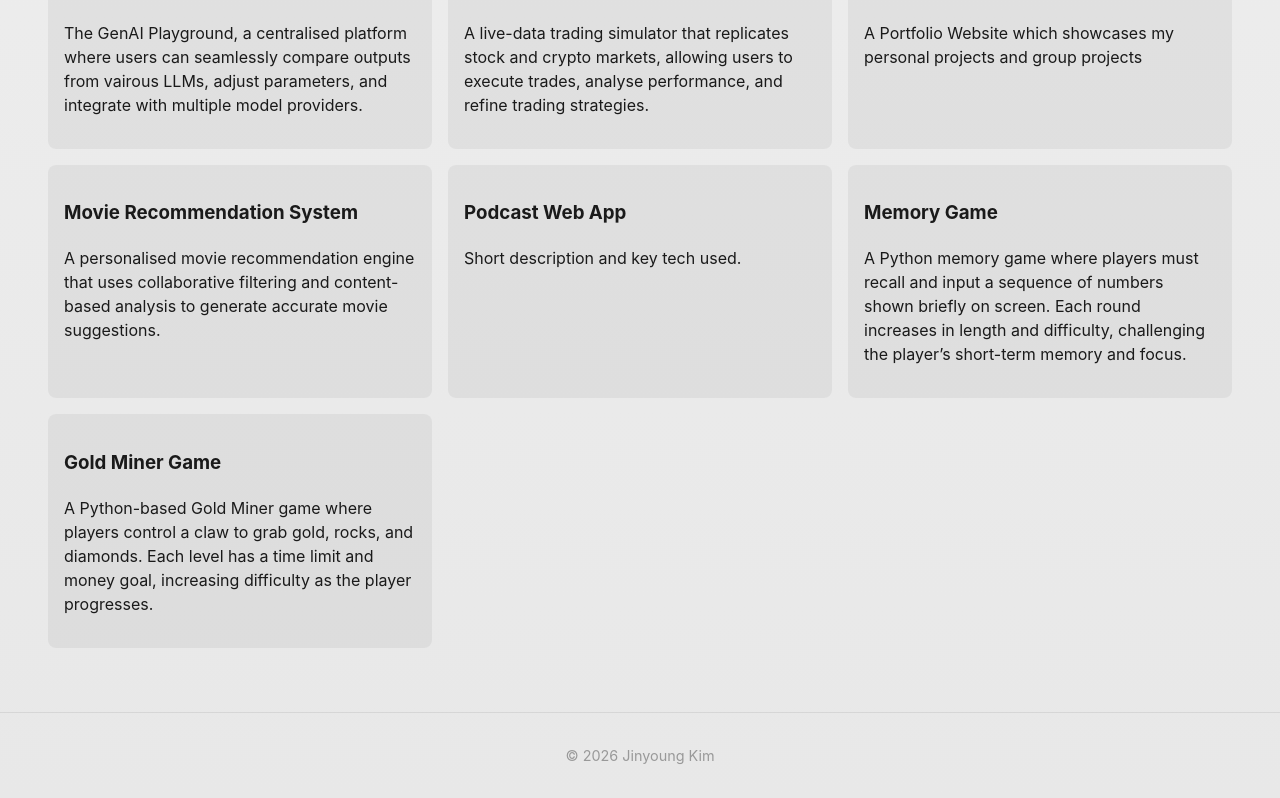
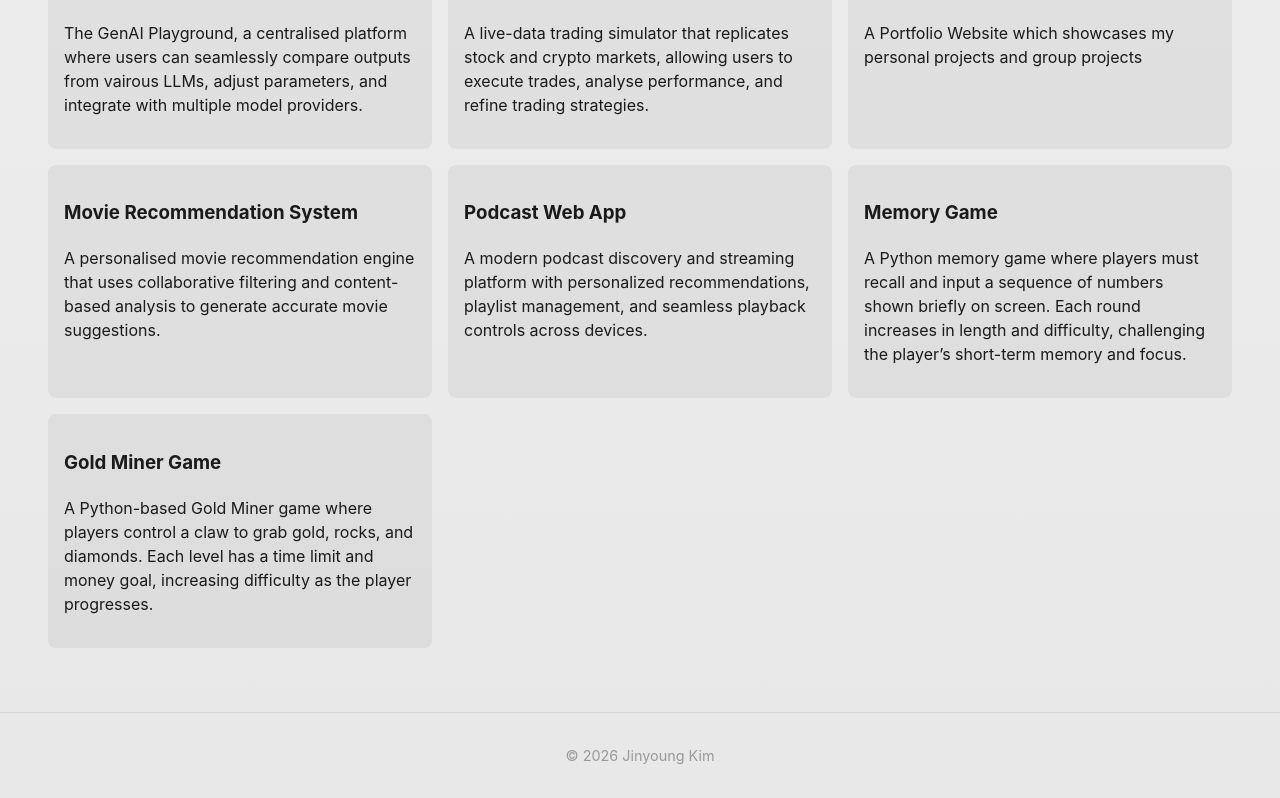
Before and after one commit to Ken1o/Portfolio-Website, a React (Vite) app: page / in a window 1280 px wide. Shown: the part 1747-2545 px from the top of the page. Built offline with nearby package versions, Linux system fonts and the light colour scheme.

Commit message:
added short description for podcast web app in lp

```diff
--- a/src/pages/LandingPage.tsx
+++ b/src/pages/LandingPage.tsx
@@ -93,7 +93,7 @@ const LandingPage: React.FC = () => {
 		{
 			id: 5,
 			title: 'Podcast Web App',
-			description: 'Short description and key tech used.',
+			description: 'A modern podcast discovery and streaming platform with personalized recommendations, playlist management, and seamless playback controls across devices.',
 		},
 		{
 			id: 6,
--- a/src/pages/Stock.tsx
+++ b/src/pages/Stock.tsx
@@ -28,7 +28,7 @@ const StockPage: React.FC = () => {
                 A web application that simulates stock and cryptocurrency trading using real market data
               </p>
               <div className="Stock-meta">
-                <span className="status">OnGoing</span>
+                <span className="status">Completed</span>
                 <span className="year">2025</span>
               </div>
             </div>
```
